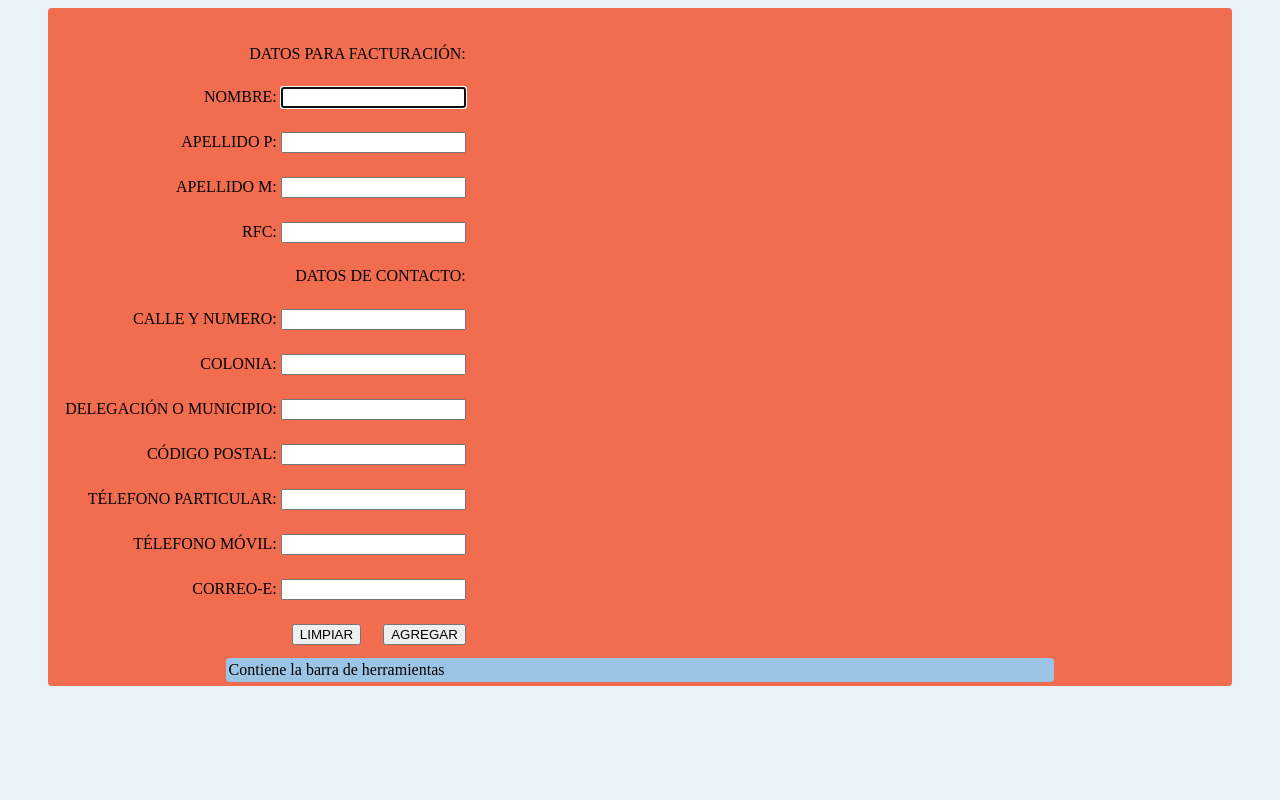
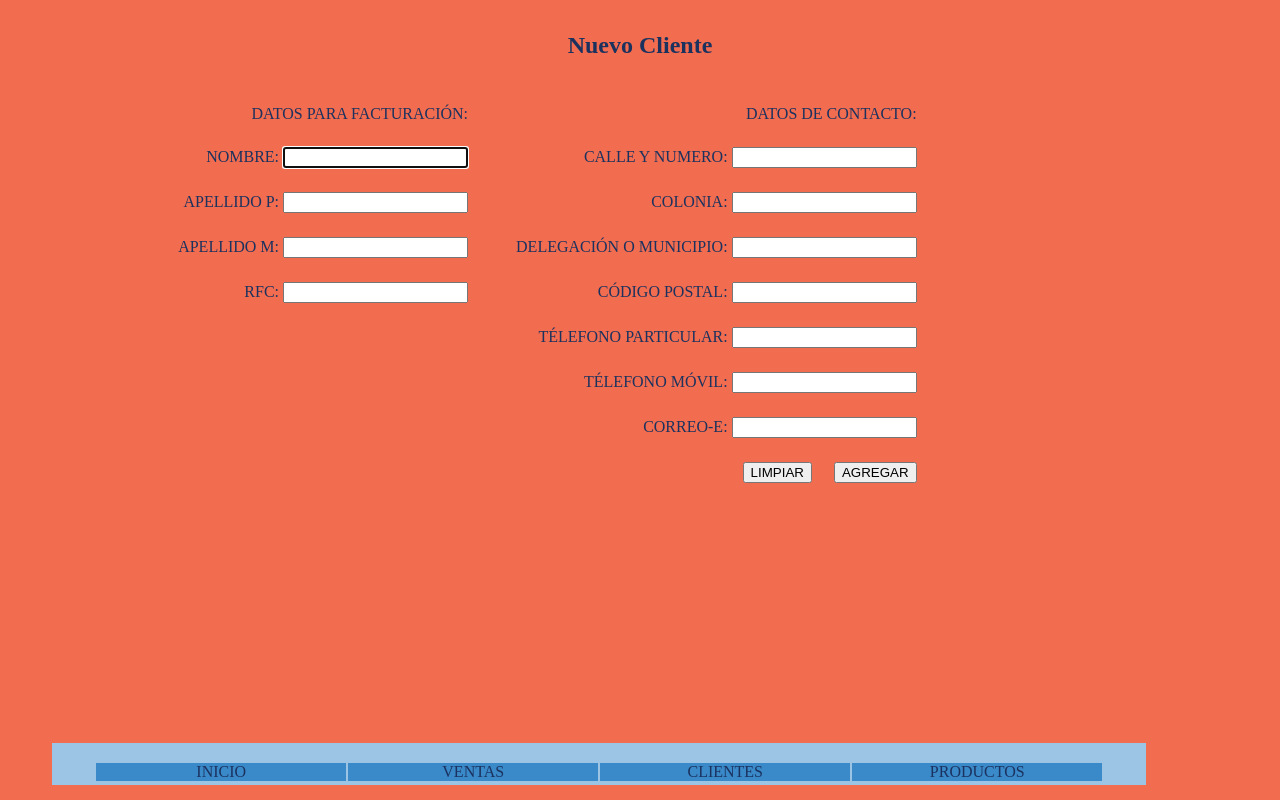
Before and after one commit to emmanuellesoy/emcat1, a CodeIgniter app: page /index.php/principal/index/nuevo_cliente in a window 1280 px wide. Run offline with CodeIgniter, Linux system fonts and the light colour scheme.

Commit message:
Agregar cliente, Buscar datos cliente. Menu principal

```diff
--- a/application/controllers/principal.php
+++ b/application/controllers/principal.php
@@ -10,11 +10,13 @@ class Principal extends CI_Controller {
 
     }
 
-    public function index($seccion = NULL){
+    public function index($seccion = NULL, $datos = NULL){
 
-            if($seccion == NULL){
+            print_r($datos);
 
-                $data['contenido'] = 'principal';
+            if($seccion == NULL) {
+
+                $data['contenido'] = '';
 
                 $data['seccion'] = 'Bienvenido';
 
@@ -22,15 +24,17 @@ class Principal extends CI_Controller {
 
             } else {
 
-                $data['contenido'] = $this->load->view($seccion, '', TRUE);
+                $data['contenido'] = $this->load->view($seccion, $datos, TRUE);
 
-                $data['seccion'] = '';
+                $data['seccion'] = ucwords(str_replace('_', ' ', $seccion));
 
                 $data['title'] = ucwords(str_replace('_', ' ', $seccion));
 
             }
 
              $data['head'] = $this->load->view('head', $data, TRUE);
+
+             $data['footer'] = $this->load->view('barra_de_herramientas', '', TRUE);
 
             $this->load->view('menu_principal', $data);
 
--- /dev/null
+++ b/application/views/barra_de_herramientas.php
@@ -0,0 +1,6 @@
+<ul>
+    <li><a href="<?=base_url(); ?>index.php/principal/"><label>INICIO</label></a></li>
+    <li><a href="<?=base_url(); ?>index.php/principal/"><label>VENTAS</label></a></li>
+    <li><a href="<?=base_url(); ?>index.php/principal/index/clientes"><label>CLIENTES</label></a></li>
+    <li><a href="<?=base_url(); ?>index.php/principal/"><label>PRODUCTOS</label></a></li>
+</ul>
--- a/application/views/clientes.php
+++ b/application/views/clientes.php
@@ -1,2 +1,3 @@
-<a href="<?php echo base_url(); ?>index.php/principal/index/nuevo_cliente"><label>AGREGAR CLIENTE</label></a>
-<a href="<?php echo base_url(); ?>index.php/clientes/buscar_clientes"><label>LISTA DE CLIENTES</label></a>
+<a href="<?=base_url(); ?>index.php/principal/index/nuevo_cliente"><label>AGREGAR CLIENTE</label></a>
+<br />
+<a href="<?=base_url(); ?>index.php/principal/index/buscar_cliente"><label>BUSCAR CLIENTE</label></a>
--- a/application/views/menu_principal.php
+++ b/application/views/menu_principal.php
@@ -11,6 +11,7 @@
         <?=$head; ?>
     </head>
     <body>
+    <center>
         <section class="marco_general">
             <header class="seccion_actual">
                 <h1><?=$seccion; ?></h1>
@@ -18,9 +19,10 @@
             <section class="area_principal">
                 <?=$contenido; ?>
             </section>
-            <footer class="pie_principal">
-                <?=$vistas['herra_bar']; ?>
-            </footer><!-- Termina pie_principal[footer] -->
+            <nav class="pie_principal">
+                <?=$footer; ?>
+            </nav><!-- Termina pie_principal[footer] -->
         </section><!-- Termina marco_general[section] -->
+    </center>
     </body>
 </html>
--- a/application/views/nuevo_cliente.php
+++ b/application/views/nuevo_cliente.php
@@ -7,35 +7,11 @@
 ?>
 <section class="nuevo_cliente">
     <form class="fnuevo_cliente" method="post" action="<?=base_url() ?>index.php/clientes/alta">
-        <table id="tnuevo_cliente">
-            <tr>
-                <td><label>DATOS PARA FACTURACIÓN:</label></td>
-            </tr>
+        <table>
             <tr>
                 <td>
-                    <label>NOMBRE:</label>
-                    <input type="text" id="nombre_cliente" name="nombre_cliente" autofocus/>
-                </td>
-            </tr>
-            <tr>
-                <td>
-                    <label>APELLIDO P:</label>
-                    <input type="text" id="apellido_p" name="apellido_p" />
-                </td>
-            </tr>
-            <tr>
-                <td>
-                    <label>APELLIDO M:</label>
-                    <input type="text" id="apellido_m" name="apellido_m" />
-                </td>
-            </tr>
-            <tr>
-                <td>
-                    <label>RFC:</label>
-                    <input type="text" id="rfc" name="rfc" />
-                </td>
-            </tr>
-            <tr>
+                    <table>
+                    <tr>
                 <td><label>DATOS DE CONTACTO:</label></td>
             </tr>
             <tr>
@@ -90,5 +66,41 @@
                 </td>
             </tr>
         </table><!-- Termina tabla[tnuevo_cliente] -->
+                    <!-- ****************************************************** -->
+
+                </td>
+                <td>
+                    <table id="tnuevo_cliente">
+            <tr>
+                <td><label>DATOS PARA FACTURACIÓN:</label></td>
+            </tr>
+            <tr>
+                <td>
+                    <label>NOMBRE:</label>
+                    <input type="text" id="nombre_cliente" name="nombre_cliente" autofocus/>
+                </td>
+            </tr>
+            <tr>
+                <td>
+                    <label>APELLIDO P:</label>
+                    <input type="text" id="apellido_p" name="apellido_p" />
+                </td>
+            </tr>
+            <tr>
+                <td>
+                    <label>APELLIDO M:</label>
+                    <input type="text" id="apellido_m" name="apellido_m" />
+                </td>
+            </tr>
+            <tr>
+                <td>
+                    <label>RFC:</label>
+                    <input type="text" id="rfc" name="rfc" />
+                </td>
+            </tr>
+                    </table>
+                </td>
+            </tr>
+        </table>
     </form><!-- Termina formulario[fnuevo_cliente] -->
 </section><!-- Termina sección[nuevo_cliente] -->
--- a/statics/css/index.css
+++ b/statics/css/index.css
@@ -6,8 +6,9 @@
         Purpose of the stylesheet follows.
 */
 body{
-    background-color: #E9F2F9;
+    background-color: #F26C4F;
     border: 0;
+    color: #1B325F;
 }
 .seccion_actual{
     width: 85%;
@@ -15,26 +16,48 @@ body{
 }
 .area_principal{
     width: 83%;
-    /*background-color: #F26C4F;*/
+    text-align: left;
+}
+.listar_clientes{
+    background-color: #E9F2F9;
 }
 .marco_general{
     background-color: #F26C4F;
     position: relative;
     display: block;
     width: 93%;
+    height: 100%;
     margin: auto;
-    padding: 4px;
+    padding: 4px 4px 0px 4px;
     border-radius: 4px;
 }
 .pie_principal{
     position: relative;
     background-color: #9CC4E4;
-    border-radius: 4px;
     padding: 3px;
-    width: 70%;
+    width: 85%;
     margin: auto;
+    margin-top: 10px;
+    margin-bottom: 0px;
+    bottom: 15px;
+    position: fixed;
 }
 td{
     margin:10px;
     float:right;
 }
+a:active, a:link, a:visited{
+    text-decoration: none;
+    color: #1B325F;
+    background-color: #3A89C9;
+    width: 250px;
+    display: block;
+    text-align: center;
+
+}
+.pie_principal li{
+	list-style:none;
+	margin: 1px;
+	float:left;
+        top: -15px;
+}
```
Also changed, not shown: application/controllers/clientes.php (+14 -4 lines), application/models/clientes_model.php (+11 -5 lines), application/views/buscar_cliente.php (added, +7 -0 lines), application/views/lista_clientes.php (+50 -6 lines).
